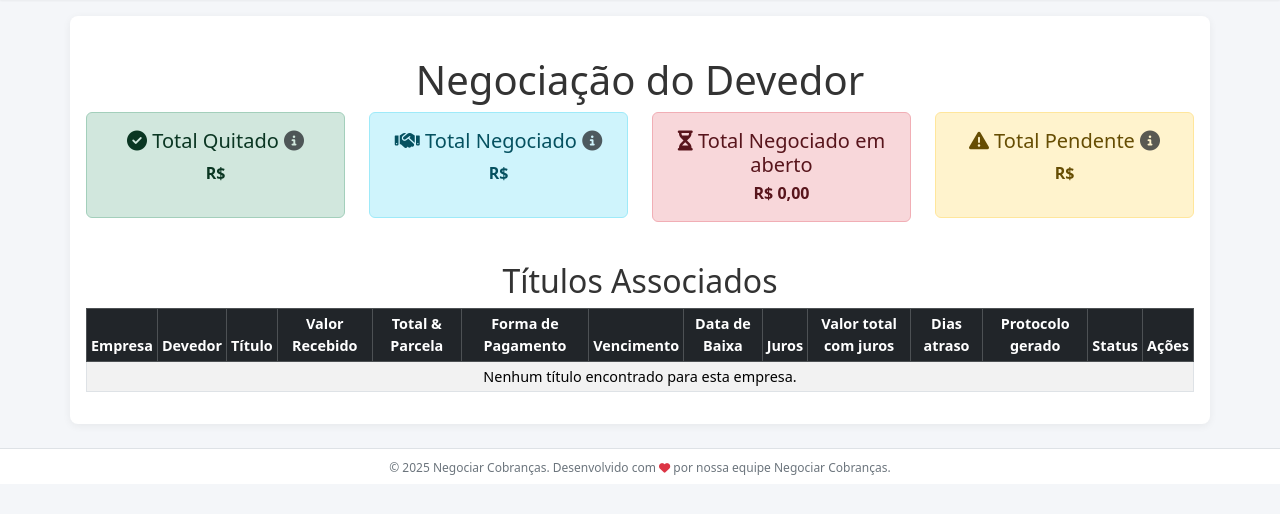
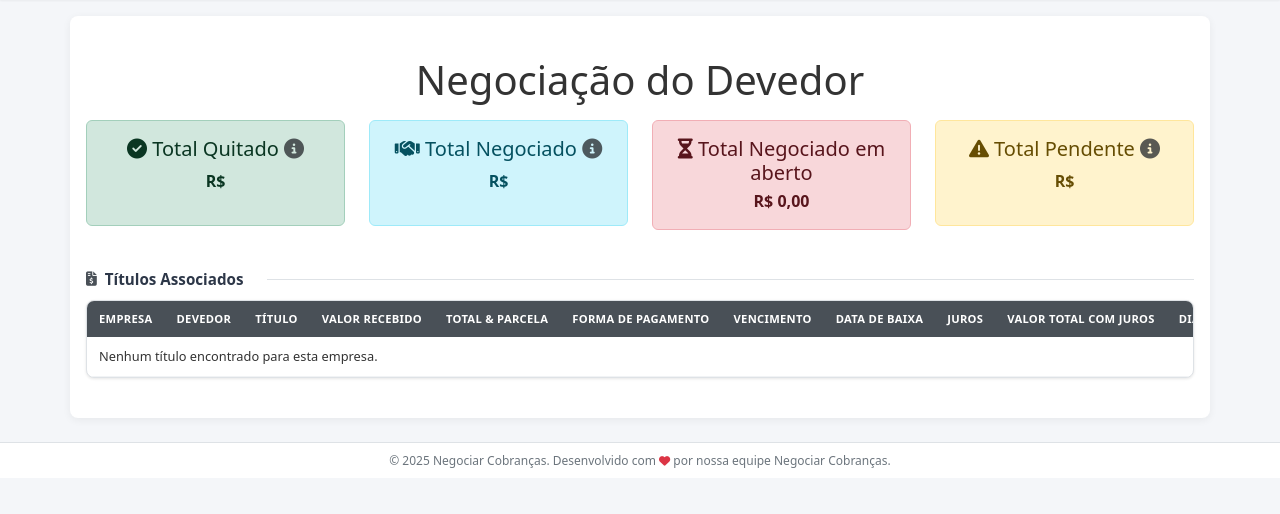
Before and after one commit to leandrosuy2/app_logista, a Django app: template core/templates/titulos_listar_por_devedor.html in a window 1280 px wide. Shown: the part 42-556 px from the top of the page. Run offline with Django 4.2, Linux system fonts and the light colour scheme; the template is opened without the code that fills it, so the values that code supplies are empty; parts of the project's set-up code (start-up, migrations or seed data) failed here and were passed over.

Commit message:
Nova tela de titulos

```diff
--- a/core/templates/titulos_listar_por_devedor.html
+++ b/core/templates/titulos_listar_por_devedor.html
@@ -2,11 +2,122 @@
 
 {% block content %}
 <style>
-  .bg-light-danger { background-color:#FF4500; color:#721c24; }
+  /* ========== TÍTULOS DAS SEÇÕES ========== */
+  .section-title {
+    font-size: 0.95rem;
+    font-weight: 600;
+    color: #2d3748;
+    margin: 1.25rem 0 0.75rem 0;
+    display: flex;
+    align-items: center;
+    gap: 0.5rem;
+  }
+  .section-title i {
+    color: #495057;
+    font-size: 0.9rem;
+  }
+  .section-title::after {
+    content: '';
+    flex: 1;
+    height: 1px;
+    background: #dee2e6;
+    margin-left: 1rem;
+  }
+
+  /* ========== TABELAS ========== */
+  .table-container {
+    background: white;
+    border-radius: 8px;
+    border: 1px solid #dee2e6;
+    box-shadow: 0 1px 3px rgba(0, 0, 0, 0.1);
+    overflow: hidden;
+    margin-bottom: 1.5rem;
+    width: 100%;
+  }
+  .table-wrapper {
+    overflow-x: auto;
+    -webkit-overflow-scrolling: touch;
+    width: 100%;
+    display: block;
+  }
+  .custom-table {
+    width: 100%;
+    margin: 0;
+    font-size: 0.8rem;
+    min-width: 800px;
+  }
+  .custom-table thead {
+    background: #495057;
+    color: white;
+  }
+  .custom-table thead th {
+    padding: 0.6rem 0.75rem;
+    font-weight: 600;
+    text-transform: uppercase;
+    font-size: 0.7rem;
+    letter-spacing: 0.3px;
+    border: none;
+    white-space: nowrap;
+    text-align: left;
+  }
+  .custom-table tbody tr {
+    border-bottom: 1px solid #f1f3f5;
+  }
+  .custom-table tbody tr:hover {
+    background: #f8f9fa;
+  }
+  .custom-table tbody td {
+    padding: 0.6rem 0.75rem;
+    vertical-align: middle;
+    border: none;
+    white-space: nowrap;
+    font-size: 0.8rem;
+  }
+  .custom-table tbody td b {
+    font-weight: 600;
+    font-size: 0.8rem;
+  }
+  .custom-table tbody td.text-center {
+    white-space: normal;
+  }
+
+  /* ========== BOTÕES ========== */
+  .btn-action {
+    padding: 0.4rem 0.75rem;
+    border-radius: 4px;
+    font-size: 0.75rem;
+    font-weight: 600;
+    border: none;
+    margin: 0.1rem;
+  }
+  .btn-info { background: #17a2b8; color: #fff; }
+  .btn-info:hover { background: #138496; color: #fff; }
+  .btn-success { background: #28a745; color: #fff; }
+  .btn-success:hover { background: #218838; color: #fff; }
+  .btn-primary { background: #0d6efd; color: #fff; }
+  .btn-primary:hover { background: #0b5ed7; color: #fff; }
+  .btn-secondary { background: #6c757d; color: #fff; }
+  .btn-secondary:hover { background: #5a6268; color: #fff; }
+
+  /* ========== RESPONSIVIDADE ========== */
+  @media (max-width: 768px) {
+    .custom-table { font-size: 0.75rem; min-width: 700px; }
+    .custom-table thead th { padding: 0.5rem 0.4rem; font-size: 0.65rem; }
+    .custom-table tbody td { padding: 0.5rem 0.4rem; font-size: 0.75rem; }
+    .custom-table tbody td b { font-size: 0.75rem; }
+    .btn-action { padding: 0.3rem 0.5rem; font-size: 0.7rem; }
+  }
+  @media (max-width: 576px) {
+    .custom-table { min-width: 600px; font-size: 0.7rem; }
+    .custom-table thead th { padding: 0.4rem 0.35rem; font-size: 0.6rem; }
+    .custom-table tbody td { padding: 0.4rem 0.35rem; font-size: 0.7rem; }
+    .custom-table tbody td b { font-size: 0.7rem; }
+    .btn-action { padding: 0.25rem 0.4rem; font-size: 0.65rem; }
+  }
 </style>
 
 <div class="container mt-4">
-  <h1 class="text-center">Negociação do Devedor</h1>
+  <h1 class="text-center mb-3">Negociação do Devedor</h1>
 
   {# ====== Totais ====== #}
   <div class="row mb-4">
@@ -65,9 +176,11 @@
 
   {# ====== ENTRADA (mantido) ====== #}
   {% if titulos_entrada %}
-    <h2 class="text-center mt-4">Entrada</h2>
-    <table class="table table-striped table-bordered text-center table-sm" style="font-size:0.9rem;">
-      <thead class="table-dark text-center">
+    <h2 class="section-title mt-4"><i class="fas fa-sign-in-alt"></i>Entrada</h2>
+    <div class="table-container">
+      <div class="table-wrapper">
+        <table class="custom-table">
+          <thead>
             <tr>
               <th>Empresa</th>
               <th>Devedor</th>
@@ -77,7 +190,7 @@
               <th>Status</th>
               <th>Juros</th>
               <th>Dias Atraso</th>
-          <th>Ações</th>
+              <th class="text-center">Ações</th>
             </tr>
           </thead>
           <tbody>
@@ -99,14 +212,14 @@
                 </td>
                 <td>R$ {{ titulo.juros|floatformat:2 }}</td>
                 <td>{{ titulo.dias_atraso }}</td>
-            <td>
+                <td class="text-center">
                   {% if titulo.status_baixa != 2 %}
-                <button type="button" class="btn btn-sm btn-primary" data-bs-toggle="modal" data-bs-target="#modalQuitar{{ titulo.id }}">
+                    <button type="button" class="btn-action btn-primary" data-bs-toggle="modal" data-bs-target="#modalQuitar{{ titulo.id }}">
                       <i class="fas fa-check"></i> Quitar
                     </button>
                   {% endif %}
                   {% if titulo.status_baixa == 2 %}
-                <a href="{% url 'gerar_recibo' titulo.id %}" target="_blank" class="btn btn-sm btn-info">
+                    <a href="{% url 'gerar_recibo' titulo.id %}" target="_blank" class="btn-action btn-info">
                       <i class="fas fa-file-pdf"></i> Gerar Recibo
                     </a>
                   {% endif %}
@@ -156,12 +269,16 @@
             {% endfor %}
           </tbody>
         </table>
+      </div>
+    </div>
   {% endif %}
 
   {# ====== Tabela principal ====== #}
-  <h2 class="text-center mt-4">Títulos Associados</h2>
-  <table class="table table-striped table-bordered text-center table-sm" style="font-size:0.9rem;">
-    <thead class="table-dark text-center">
+  <h2 class="section-title mt-4"><i class="fas fa-file-invoice-dollar"></i>Títulos Associados</h2>
+  <div class="table-container">
+    <div class="table-wrapper">
+      <table class="custom-table">
+        <thead>
           <tr>
             <th>Empresa</th>
             <th>Devedor</th>
@@ -172,20 +289,18 @@
             <th>Vencimento</th>
             <th>Data de Baixa</th>
             <th>Juros</th>
-        {# RENOMEADO #}
             <th>Valor total com juros</th>
             <th>Dias atraso</th>
-        {# NOVO #}
             <th>Protocolo gerado</th>
             <th>Status</th>
-        <th>Ações</th>
+            <th class="text-center">Ações</th>
           </tr>
         </thead>
         <tbody>
           {% if titulos %}
             {% for titulo in titulos %}
               {% if titulo.id not in entrada_ids %}
-            <tr style="{% if titulo.status_baixa == 3 and titulo.data_vencimento < today %}background-color:#FFA500;color:#000;{% endif %}">
+                <tr style="{% if titulo.status_baixa == 3 and titulo.data_vencimento < today %}background-color:#fff3cd;color:#000;{% endif %}">
                   <td>{{ titulo.razao_social }}</td>
                   <td>{{ titulo.devedor_nome }}</td>
                   <td>{{ titulo.num_titulo }}</td>
@@ -197,8 +312,6 @@
                   <td>{{ titulo.juros|floatformat:2 }}</td>
                   <td>{{ titulo.valor_com_juros|floatformat:2 }}</td>
                   <td>{{ titulo.dias_atraso }}</td>
-
-              {# NOVA COLUNA: Protocolo gerado #}
                   <td>
                     {% if titulo.protocolo %}
                       <span class="badge bg-success">Gerado</span><br><small>{{ titulo.protocolo }}</small>
@@ -210,7 +323,6 @@
                       <span class="badge bg-secondary">Não</span>
                     {% endif %}
                   </td>
-
                   <td>
                     {% if titulo.status_baixa == 0 %}
                       <span class="badge bg-warning text-dark">Pendente</span>
@@ -220,26 +332,24 @@
                       <span class="badge bg-info text-dark">Negociado</span>
                     {% endif %}
                   </td>
-              <td>
+                  <td class="text-center">
                     {% if titulo.status_baixa == 3 %}
-                  <button type="button" class="btn btn-sm btn-primary" data-bs-toggle="modal" data-bs-target="#modalQuitar{{ titulo.id }}">
+                      <button type="button" class="btn-action btn-primary" data-bs-toggle="modal" data-bs-target="#modalQuitar{{ titulo.id }}">
                         <i class="fas fa-check"></i> Quitar
                       </button>
-
                     {% endif %}
                     {% if titulo.status_baixa == 2 %}
-                  <a href="{% url 'gerar_recibo' titulo.id %}" target="_blank" class="btn btn-sm btn-info">
+                      <a href="{% url 'gerar_recibo' titulo.id %}" target="_blank" class="btn-action btn-info">
                         <i class="fas fa-file-pdf"></i> Gerar Recibo
                       </a>
                     {% endif %}
                     {% if titulo.status_baixa == 0 or titulo.status_baixa is none %}
-                  <a href="{% url 'realizar_acordo' titulo.id %}" class="btn btn-sm btn-success">
+                      <a href="{% url 'realizar_acordo' titulo.id %}" class="btn-action btn-success">
                         <i class="fas fa-handshake"></i> Gerar Acordo
                       </a>
-                  <a href="{% url 'realizar_baixa' titulo.id %}" class="btn btn-sm btn-primary">
+                      <a href="{% url 'realizar_baixa' titulo.id %}" class="btn-action btn-primary">
                         <i class="fas fa-download"></i> Baixar
                       </a>
-
                     {% endif %}
                   </td>
                 </tr>
@@ -254,7 +364,7 @@
                       </div>
                       <div class="modal-body">
                         <p>Tem certeza que deseja excluir o título <strong>{{ titulo.num_titulo }}</strong>?</p>
-                    <p><strong>Valor:</strong> R$ {{ titulo.valor|floatformat:2 }}</p>
+                        <p><strong>Valor:</strong> R$ {{ titulo.valor|floatformat:2 }}</strong></p>
                         <p><strong>Devedor:</strong> {{ titulo.devedor_nome }}</p>
                         <p class="text-danger"><i class="fas fa-exclamation-triangle"></i> Esta ação não pode ser desfeita.</p>
                       </div>
@@ -313,6 +423,8 @@
         </tbody>
       </table>
     </div>
+  </div>
+</div>
 
 <script>
   function validarValorRecebido(tituloId, valorMinimo){
```
Lines whose indentation alone changed are shown as unchanged.
